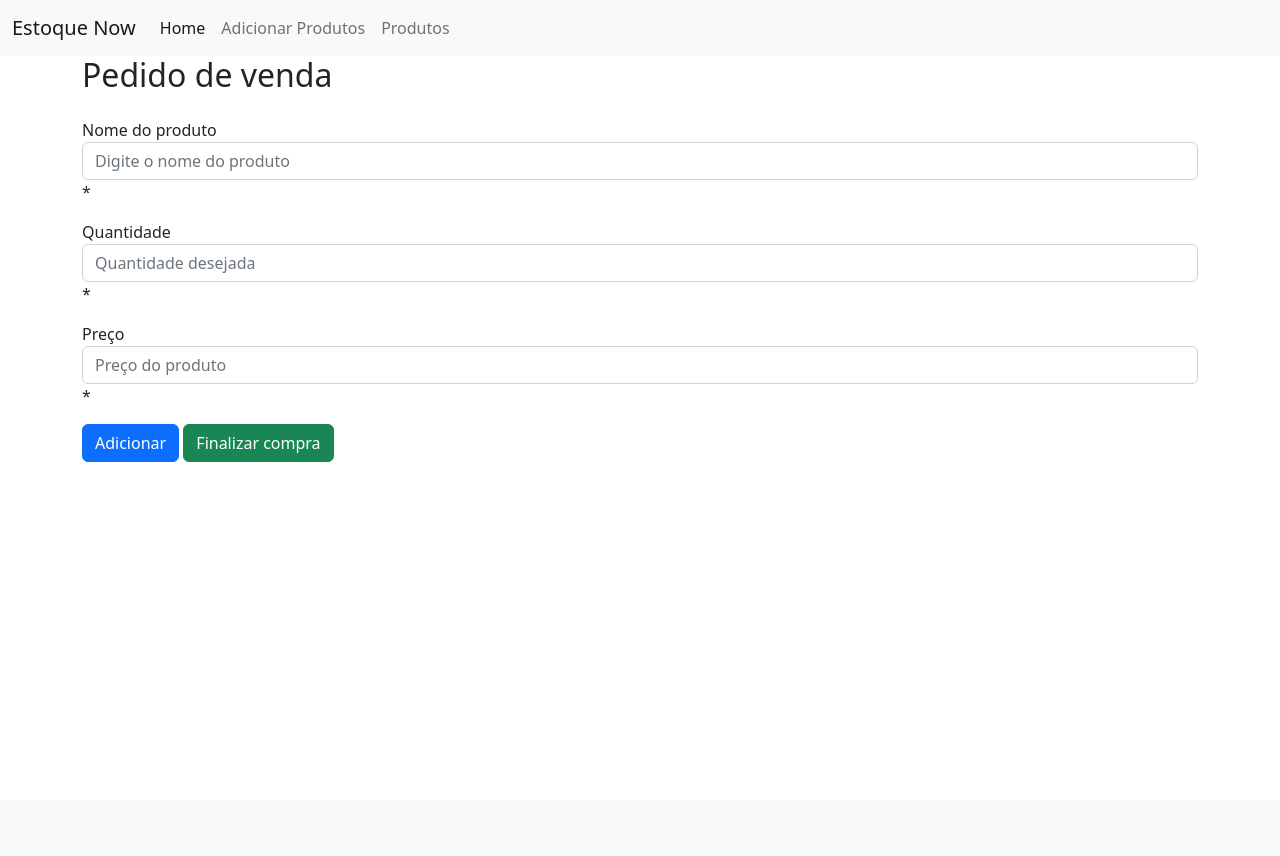
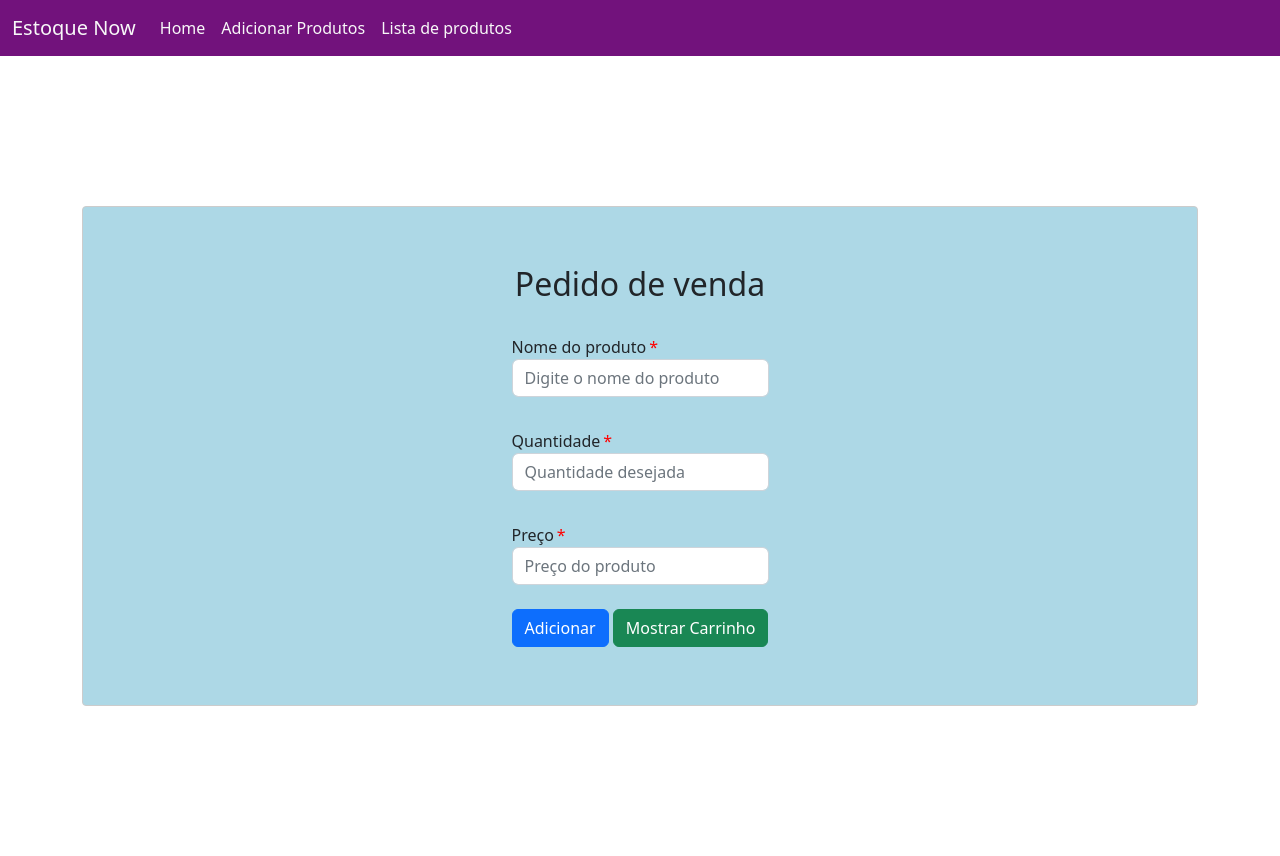
Before and after one commit to amanncio/estoqueNowChallenge, a PHP site: page /add-product.php in a window 1280 px wide. Before the commit the page ends 462 px from the top, so only its background shows below. Run offline with PHP 8.4, Linux system fonts and the light colour scheme.

Commit message:
@amanncio[Arquivo db-connection criado e funcionando + Insert de dados na tabela products funcionando + Refinamento na validação de dados e organização de código]

```diff
--- a/add-product.php
+++ b/add-product.php
@@ -1,39 +1,111 @@
-<?php include("header.php") ?>
+<?php include("db-connection.php"); ?>
+<?php include("header.php"); ?>
+    <?php
+        //Inicializando variáveis do formulário
+        $name = "";
+        $amount = 1;
+        $price = 0.00;
+        // $amount = $_POST['amount'];
+        // $price = $_POST['price'];
+
+        //Inicializando variáveis da Validação de campos obrigatórios
+        $nameError = $amountError = $priceError= "";
+
+        //VALIDAÇÕES
+        if($_SERVER['REQUEST_METHOD'] == 'POST') {
+            $name = $_POST['productName'];
+            $amount = $_POST['amount'];
+            $price = doubleval($_POST['price']);
+
+            //VALIDAÇÃO DO REQUIRED + APLICAÇÃO DA FUNÇÃO test_input
+            if (empty($name)) {
+                $nameError = "Obrigatório";
+            } else {
+                $name = test_input($name);
+            }
+
+            if (empty($amount)) {
+                $amountError = "Obrigatório";
+            } else {
+                $amount = test_input($amount);
+            }
+
+            if (empty($price)) {
+                $priceError = "Obrigatório";
+            } else {
+                $price = doubleval(test_input($price));
+            }
+
+            if(empty($name) || empty($amount) || empty($price)) {
+                echo"
+                    <div class='alert alert-danger alert-dismissible fade show' role='alert'>
+                        Preencha todos os campos do formulário!
+                        <button type='button' class='btn-close' data-bs-dismiss='alert' aria-label='Close'></button>
+                    </div>
+                ";
+            } else {
+                echo"
+                    <div class='alert alert-success alert-dismissible fade show' role='alert'>
+                        O produto " . $name . " foi adicionado com sucesso!
+                        <button type='button' class='btn-close' data-bs-dismiss='alert' aria-label='Close'></button>
+                    </div>
+                ";
+
+                //Inserir dados no DB
+                $sql = "INSERT INTO products (name, amount, price)
+                    VALUES ('$name', $amount, $price)";
+
+                echo $sql;
+                if ($conn->query($sql) === TRUE) {
+                // echo "New record created successfully";
+                } else {
+                echo "Error: " . $sql . "<br>" . $conn->error;
+                }
+            }
+        }
+
+        function test_input($data) {
+            $data = trim($data);
+            $data = stripslashes($data);
+            $data = htmlspecialchars($data);
+            return $data;
+        }
+    ?>
+
     <div class="container">
         <div class="central-content">
             <div class="mb-4">
                 <h2>Pedido de venda</h2>
             </div>
 
-            <form action="product-list.php" method="get">
-                <div class="form-group mb-3">
-                    <label for="productName">Nome do produto</label>
+            <form action="" method="post">
+                <div class="form-group mb-2">
+                    <label for="productName">Nome do produto<span class="required">*</span></label>
                     <div class="input-required">
-                        <input type="text" class="form-control" id="productName" name="productName" placeholder="Digite o nome do produto">
-                        <span class="required">*</span>
+                        <input type="text" class="form-control" id="" name="productName" placeholder="Digite o nome do produto">
+                        <span class="required"><?=$nameError;?></span>
                     </div>
                 </div>
-                <div class="mb-3">
-                    <label for="amount">Quantidade</label>
+                <div class="mb-2">
+                    <label for="amount">Quantidade<span class="required">*</span></label>
                     <div class="input-required">
-                        <input type="number" class="form-control" id="amount" name="amount" placeholder="Quantidade desejada">
-                        <span class="required">*</span>
+                        <input type="number"  class="form-control" id="" name="amount" placeholder="Quantidade desejada">
+                        <span class="required"><?=$amountError;?></span>
                     </div>
                 </div>
-                <div class="mb-3">
-                    <label for="price">Preço</label>
+                <div class="mb-0">
+                    <label for="price">Preço<span class="required">*</span></label>
                     <div class="input-required">
-                        <input type="text" class="form-control" id="price" name="price" placeholder="Preço do produto">
-                        <span class="required">*</span>
+                        <input type="text" class="form-control" id="" name="price" placeholder="Preço do produto">
+                        <span class="required"><?=$priceError;?></span>
                     </div>
                 </div>
 
                 <div class="buttons">
                     <input class="btn btn-primary" type="submit" value="Adicionar">
-                    <!-- <a class="btn btn-primary">Adicionar</a> -->
-                    <button type="submit" class="btn btn-success">Finalizar compra</button>
+                    <a href="show-products.php" class="btn btn-success">Mostrar Carrinho</a>
                 </div>
             </form>
         </div>
     </div>
-<?php include("footer.php") ?>
+<?php include("footer.php"); ?>
--- /dev/null
+++ b/db-connection.php
@@ -0,0 +1,18 @@
+<?php
+    //BANCO DE DADOS
+    //Criando variáveis do banco de dados
+    $servername = "localhost";
+    $username = "root";
+    $password = "root";
+    $dbname = "db_estoque_now";
+
+    // Create connection
+    $conn = new mysqli($servername, $username, $password, $dbname);
+
+    // Check connection
+    if ($conn->connect_error) {
+        die("Connection failed: " . $conn->connect_error);
+    }
+
+    // $conn->close();
+?>
--- a/header.php
+++ b/header.php
@@ -6,7 +6,9 @@
         <meta name="viewport" content="width=device-width, initial-scale=1.0">
         <title>Desafio Estoque Now</title>
         <!-- CSS -->
-        <link rel="stylesheet" href="./styles.css">
+        <?php
+            include'./styles.php';
+        ?>
         <!-- /CSS -->
         <!-- Bootstrap -->
         <link rel="stylesheet" href="https://cdn.jsdelivr.net/npm/bootstrap@5.2.2/dist/css/bootstrap.min.css">
@@ -16,7 +18,7 @@
     <body>
         <!-- NAVBAR -->
         <header>
-            <nav class="navbar navbar-expand-lg bg-light">
+            <nav class="navbar navbar-expand-lg bg-light" style="background-color: #72127C !important;">
                 <div class="container-fluid d-flex justify-content-space">
                     <a class="navbar-brand" href="#">Estoque Now</a>
                     <button class="navbar-toggler" type="button" data-bs-toggle="collapse" data-bs-target="#navbarNavAltMarkup" aria-controls="navbarNavAltMarkup" aria-expanded="false" aria-label="Toggle navigation">
@@ -27,7 +29,7 @@
                         <div class="navbar-nav">
                             <a class="nav-link active" aria-current="page" href="index.php">Home</a>
                             <a class="nav-link" href="add-product.php">Adicionar Produtos</a>
-                            <a class="nav-link" href="product-list.php">Produtos</a>
+                            <a class="nav-link" href="product-list.php">Lista de produtos</a>
                         </div>
                     </div>
                 </div>
--- /dev/null
+++ b/product-list.php
@@ -0,0 +1,5 @@
+<?php include("header.php") ?>
+
+
+
+<?php include("footer.php") ?>
--- a/styles.php
+++ b/styles.php
@@ -1,7 +1,8 @@
 <style>
-    .navbar-expand-lg {
-        background-color: tomato !important;
-    }
+    /* CORES PARA USAR NO DESIGN
+        Verde #00C850
+        Roxo para :hover #A004DC
+    */
 
     .container {
         display: flex;
@@ -12,12 +13,13 @@
     }
 
     .central-content {
+        margin: 0 auto;
         display: flex;
         flex-direction: column;
         align-items: center;
         justify-content: center;
         background-color: lightblue;
-        width: 500px;
+        width: 1200px;
         height: 500px;
         padding: 20px;
         border: 1px solid #ccc;
@@ -26,11 +28,14 @@
 
     .required {
         color: red;
-        margin-left: 2px;
+        margin-left: 3px;
     }
 
-    .input-required {
-        display: flex;
-        align-items: center;
+    .navbar-brand {
+        color: #F8F8F8 !important;
+    }
+
+    .nav-link {
+        color: #F8F8F8 !important;
     }
 </style>
```
Also changed, not shown: index.php (+5 -4 lines).
